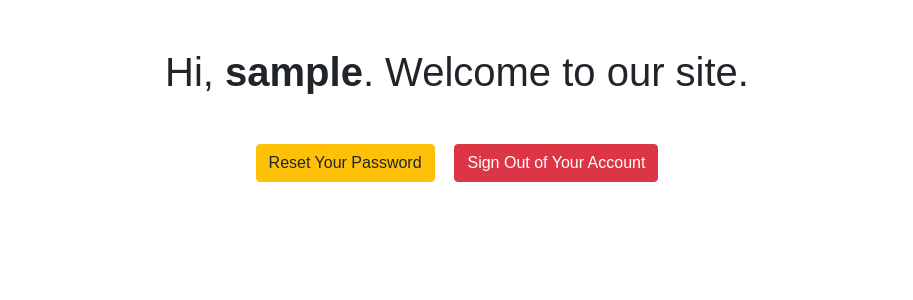
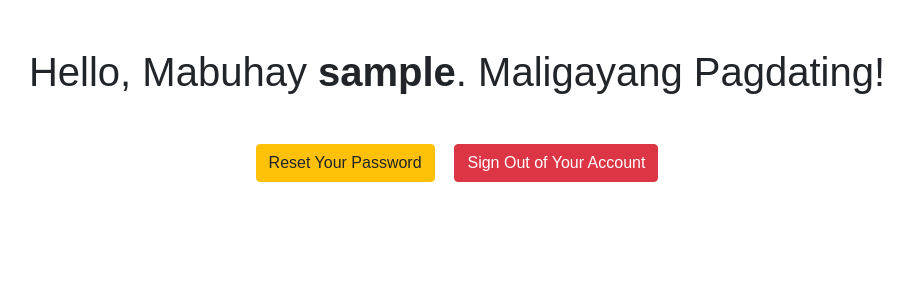
Before and after one commit to Loren143/it28-php-pdo-applet, a PHP site: page /welcome.php in a window 1280 px wide. Shown: the top 300 px of the page, without its empty margins (183-1096 px from the left). Run offline with PHP 8.4, Linux system fonts and the light colour scheme; the visitor is signed in with stand-in values (Sample User, id 1).

Commit message:
change infos

```diff
--- a/welcome.php
+++ b/welcome.php
@@ -20,7 +20,7 @@ if(!isset($_SESSION["loggedin"]) || $_SESSION["loggedin"] !== true){
     </style>
 </head>
 <body>
-    <h1 class="my-5">Hi, <b><?php echo htmlspecialchars($_SESSION["username"]); ?></b>. Welcome to our site.</h1>
+    <h1 class="my-5">Hello, Mabuhay <b><?php echo htmlspecialchars($_SESSION["username"]); ?></b>. Maligayang Pagdating!</h1>
     <p>
         <a href="reset-password.php" class="btn btn-warning">Reset Your Password</a>
         <a href="logout.php" class="btn btn-danger ml-3">Sign Out of Your Account</a>
```
